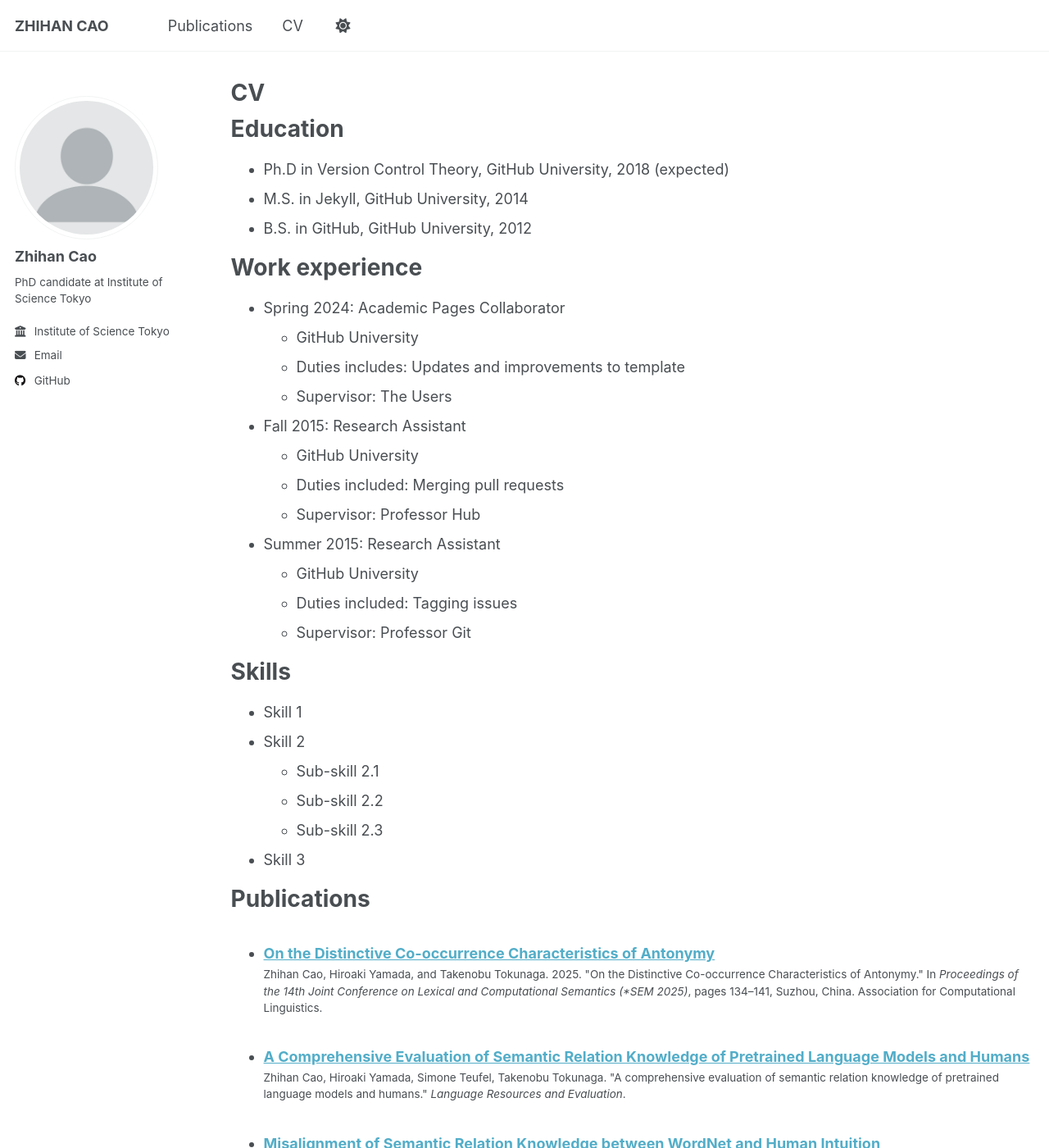
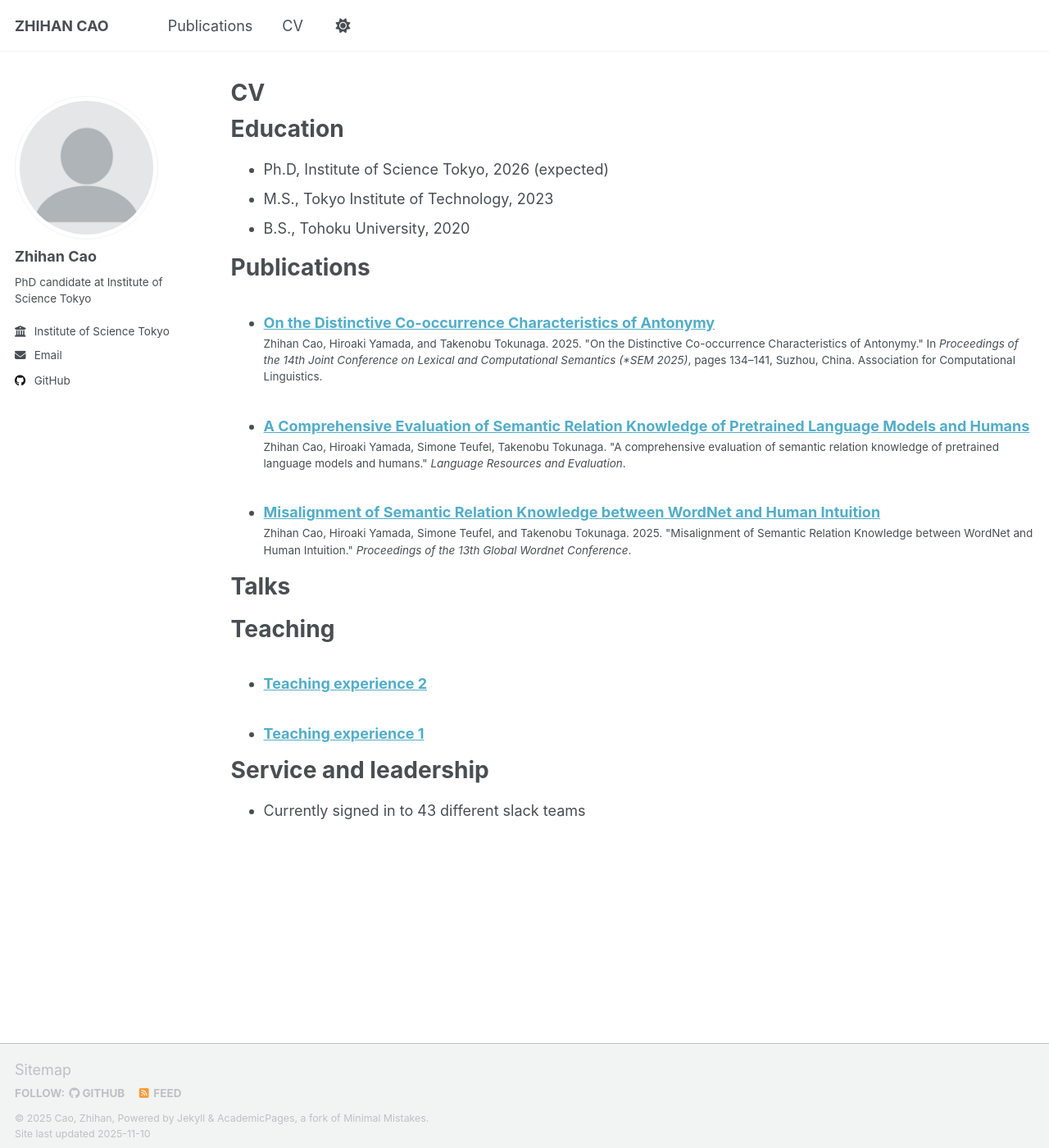
Before and after one commit to hancules/hancules.github.io, a Jekyll site: the page built from _pages/cv.md, in a window 1280 px wide and 1400 px high. Shown: the whole window at 82% size. Built offline with Jekyll 4.4.1, drawn with Linux system fonts in a browser that asks for light colours; a script that is not in the unit is left out.

Commit message:
Update cv.md

```diff
--- a/_pages/cv.md
+++ b/_pages/cv.md
@@ -11,35 +11,10 @@ redirect_from:
 
 Education
 ======
-* Ph.D in Version Control Theory, GitHub University, 2018 (expected)
-* M.S. in Jekyll, GitHub University, 2014
-* B.S. in GitHub, GitHub University, 2012
+* Ph.D, Institute of Science Tokyo, 2026 (expected)
+* M.S., Tokyo Institute of Technology, 2023
+* B.S., Tohoku University, 2020
 
-Work experience
-======
-* Spring 2024: Academic Pages Collaborator
-  * GitHub University
-  * Duties includes: Updates and improvements to template
-  * Supervisor: The Users
-
-* Fall 2015: Research Assistant
-  * GitHub University
-  * Duties included: Merging pull requests
-  * Supervisor: Professor Hub
-
-* Summer 2015: Research Assistant
-  * GitHub University
-  * Duties included: Tagging issues
-  * Supervisor: Professor Git
-
-Skills
-======
-* Skill 1
-* Skill 2
-  * Sub-skill 2.1
-  * Sub-skill 2.2
-  * Sub-skill 2.3
-* Skill 3
 
 Publications
 ======
```
